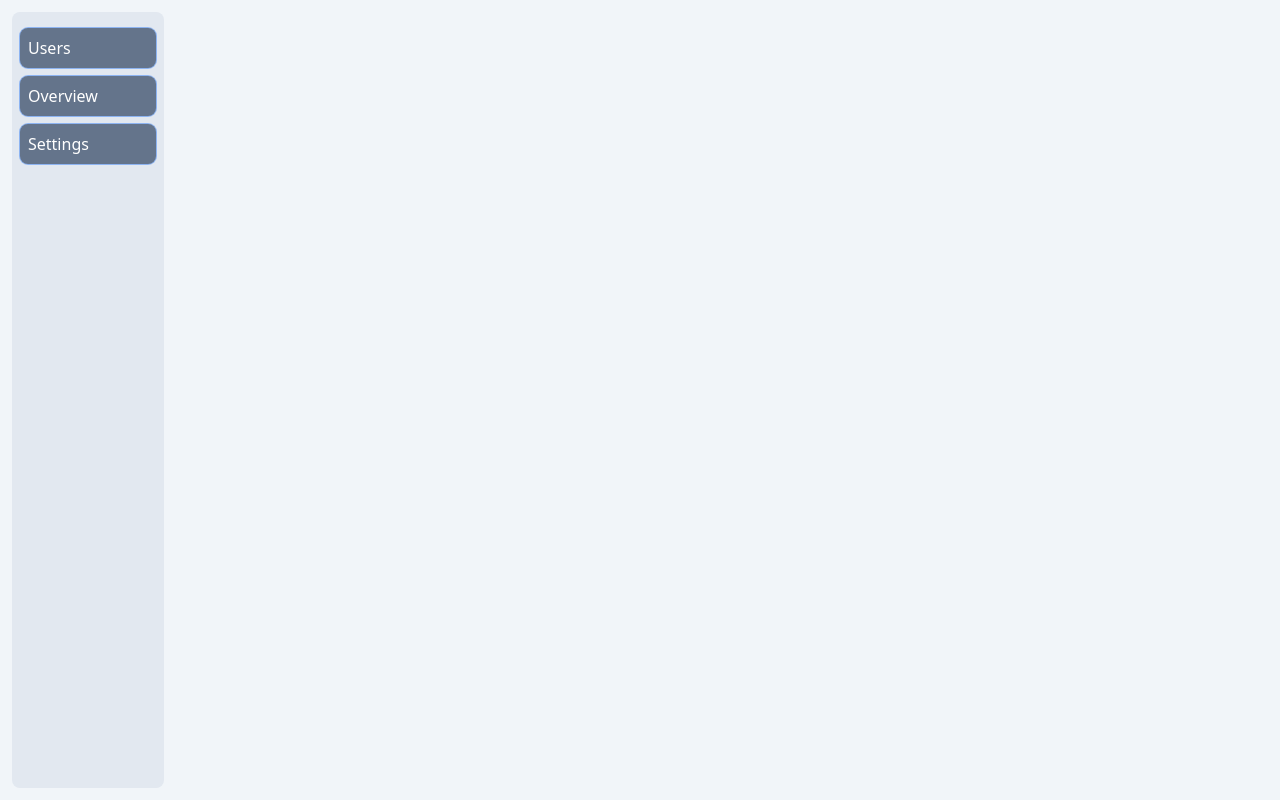
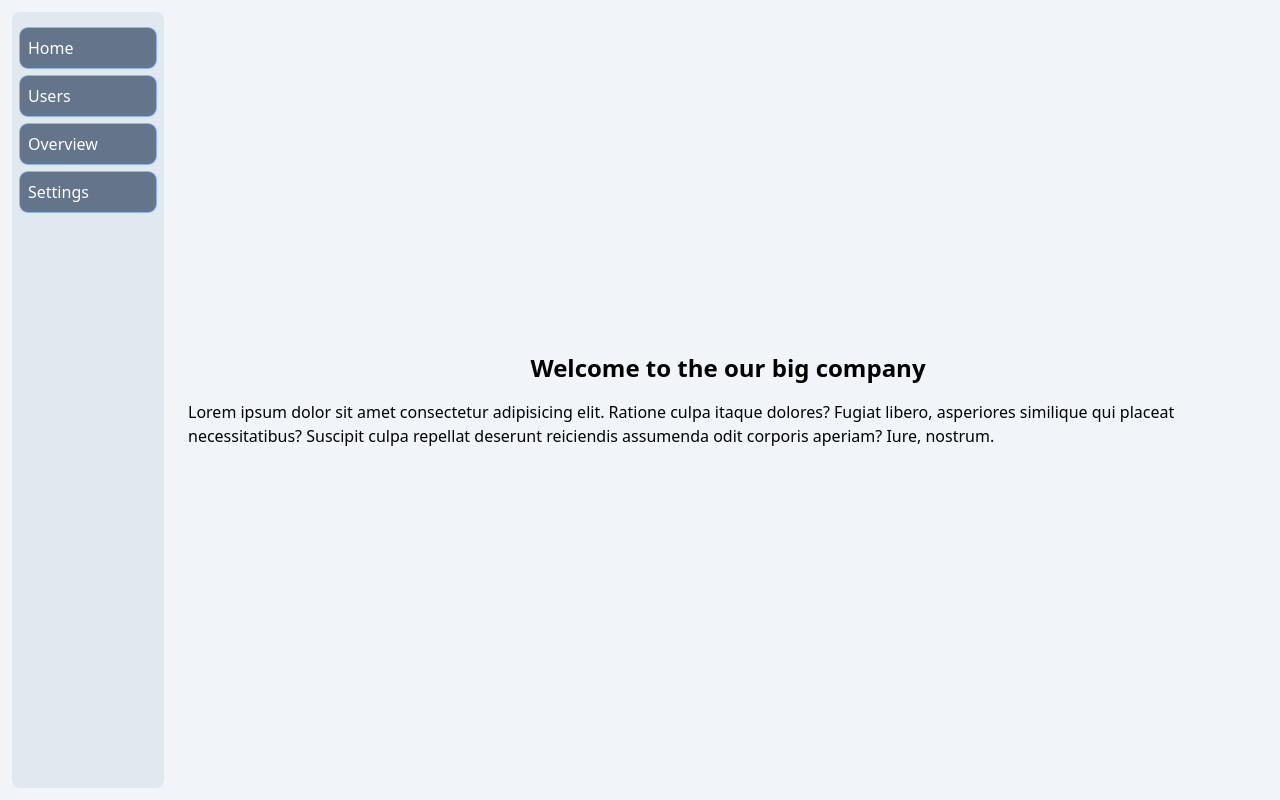
Before and after one commit to PetroShevchyshen/big-company, a React (Vite) app: page / in a window 1280 px wide. Built offline with nearby package versions, Linux system fonts and the light colour scheme.

Commit message:
added home page

```diff
--- a/src/App.tsx
+++ b/src/App.tsx
@@ -1,12 +1,13 @@
 import { Route, Routes } from "react-router";
 import { ROUTES } from "./constants/routes";
-import { Overview, Settings, Users, Layout } from "./pages";
+import { Overview, Settings, Users, Layout, Home } from "./pages";
 
 function App() {
   return (
     <section className="min-h-screen min-w-screen bg-slate-100 dark:bg-slate-950">
       <Routes>
         <Route path={ROUTES.HOME} element={<Layout />}>
+          <Route index element={<Home />} />
           <Route path={ROUTES.USERS} element={<Users />} />
           <Route path={ROUTES.OVERVIEW} element={<Overview />} />
           <Route path={ROUTES.SETTINGS} element={<Settings />} />
--- a/src/constants/routes.ts
+++ b/src/constants/routes.ts
@@ -6,6 +6,7 @@ export const ROUTES = {
 };
 
 export const links: { link: string; label: string }[] = [
+  { link: ROUTES.HOME, label: "Home" },
   { link: ROUTES.USERS, label: "Users" },
   { link: ROUTES.OVERVIEW, label: "Overview" },
   { link: ROUTES.SETTINGS, label: "Settings" },
--- /dev/null
+++ b/src/pages/Home/index.tsx
@@ -0,0 +1,17 @@
+export const Home = () => {
+  return (
+    <div className="w-full h-full flex justify-center items-center dark:text-white">
+      <div className="flex flex-col gap-4">
+        <h1 className="text-2xl font-bold text-center">
+          Welcome to the our big company
+        </h1>
+        <p>
+          Lorem ipsum dolor sit amet consectetur adipisicing elit. Ratione culpa
+          itaque dolores? Fugiat libero, asperiores similique qui placeat
+          necessitatibus? Suscipit culpa repellat deserunt reiciendis assumenda
+          odit corporis aperiam? Iure, nostrum.
+        </p>
+      </div>
+    </div>
+  );
+};
--- a/src/pages/Users/index.tsx
+++ b/src/pages/Users/index.tsx
@@ -11,9 +11,6 @@ export const Users: FC = () => {
   }, [fetchUsers]);
   return (
     <div className="w-full h-full">
-      {/* {users.map((user) => (
-        <UserCard key={user.id} data={user} />
-      ))} */}
       <Table data={users} columns={userTableColumns} />
     </div>
   );
--- a/src/pages/index.ts
+++ b/src/pages/index.ts
@@ -2,3 +2,4 @@ export * from "./Layout";
 export * from "./Users";
 export * from "./Settings";
 export * from "./Overview";
+export * from "./Home";
```
